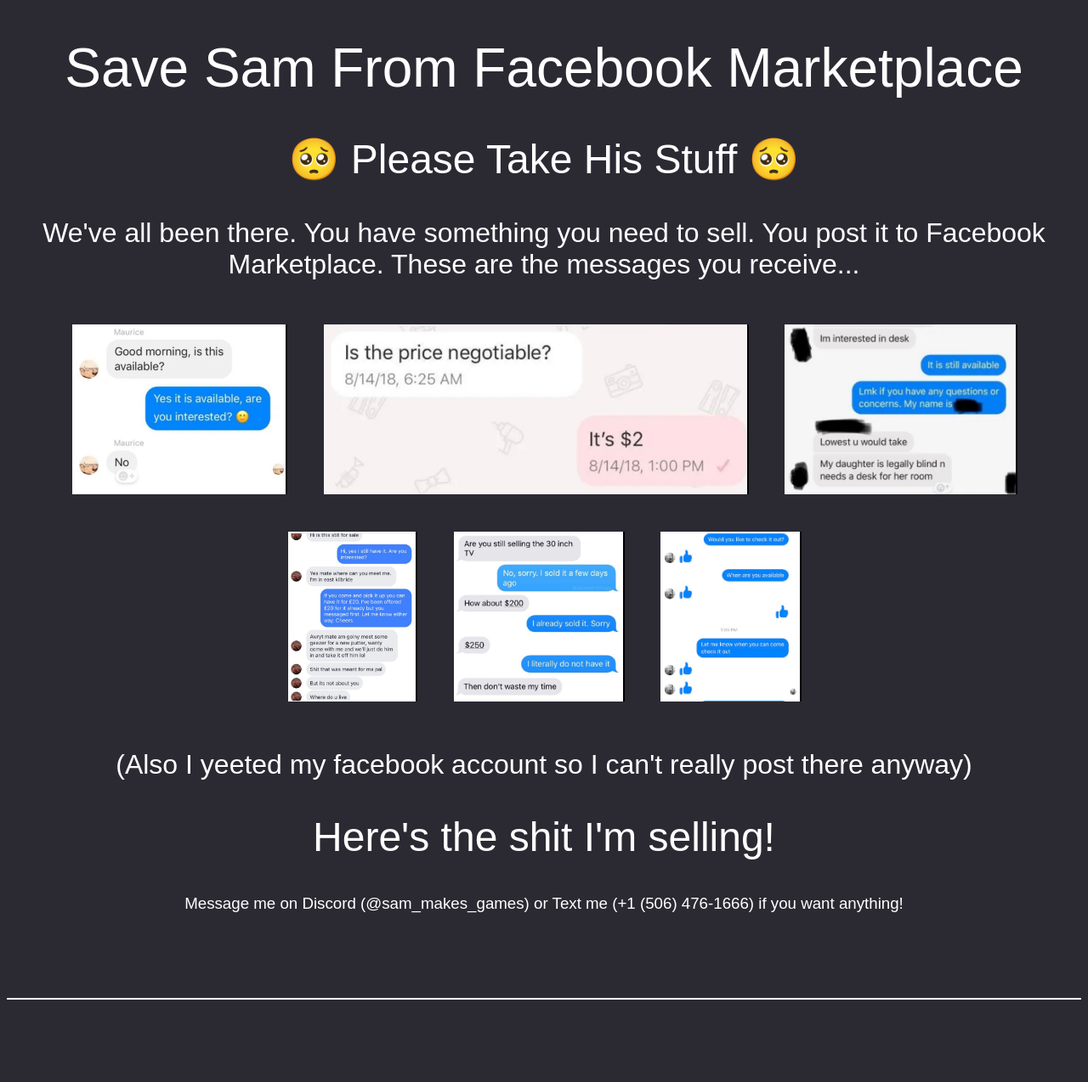
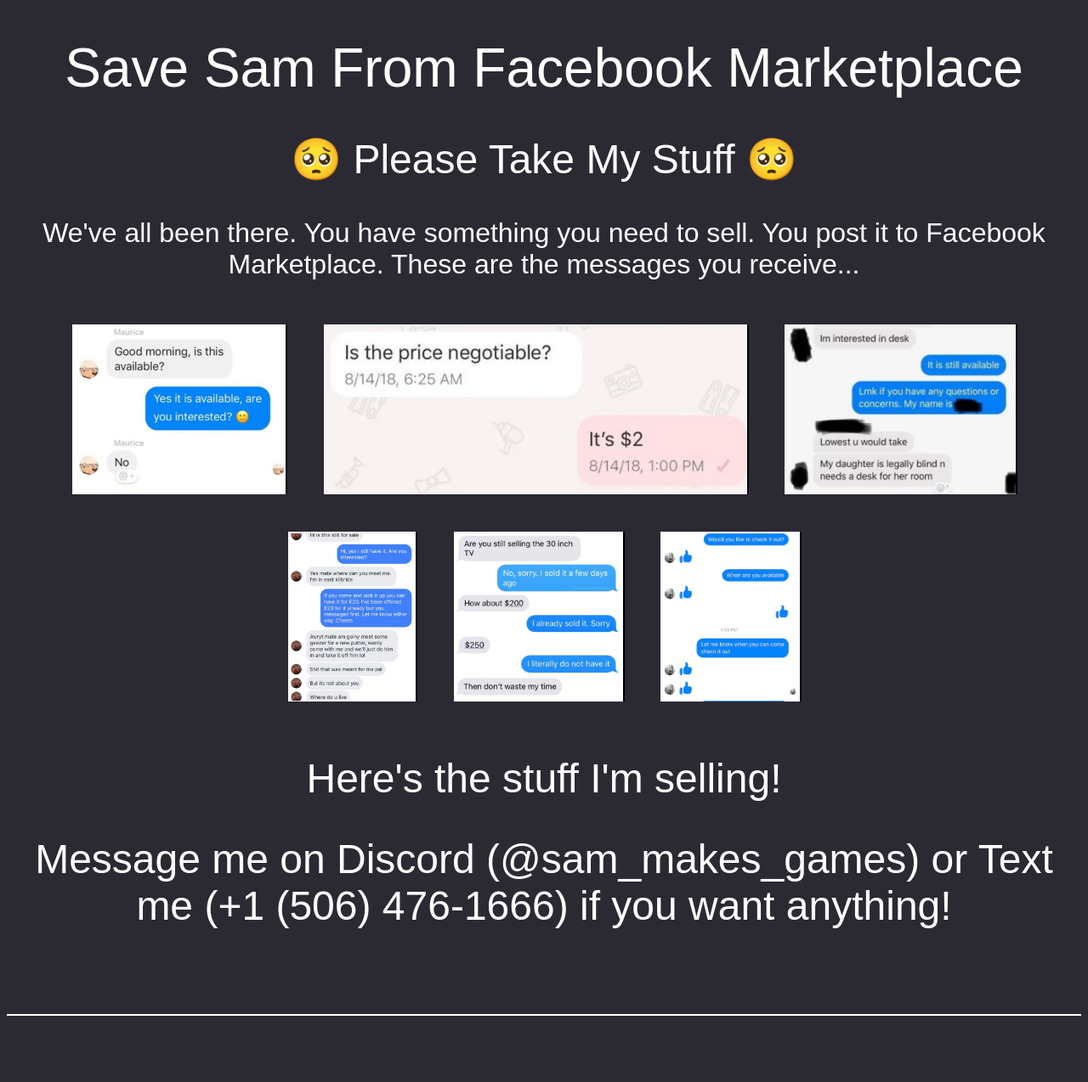
Before and after one commit to Samstiles/SaveSamFromFacebookMarket.Place, a plain HTML site: page index.html in a window 1280 px wide. Shown: the top 1274 px of the page at 85% size. Drawn offline with Linux system fonts and the light colour scheme; a web font is replaced by a local one.

Commit message:
Responsiveness

```diff
--- a/index.html
+++ b/index.html
@@ -14,7 +14,7 @@
   </head>
   <body>
     <h1>Save Sam From Facebook Marketplace</h1>
-    <h2>🥺 Please Take His Stuff 🥺</h2>
+    <h2>🥺 Please Take My Stuff 🥺</h2>
     <p>
       We've all been there. You have something you need to sell. You post it to
       Facebook Marketplace. These are the messages you receive...
@@ -28,17 +28,14 @@
       <img src="5.jpg" alt="wtf5" />
       <img src="6.jpg" alt="wtf6" />
     </div>
-    <p>
-      (Also I yeeted my facebook account so I can't really post there anyway)
-    </p>
 
-    <h2>Here's the shit I'm selling!</h2>
+    <h2>Here's the stuff I'm selling!</h2>
 
     <div class="contact">
-      <h3>
+      <h2>
         Message me on Discord (@sam_makes_games) or Text me (+1 (506) 476-1666)
         if you want anything!
-      </h3>
+      </h2>
     </div>
 
     <div class="divider"></div>
--- a/style.css
+++ b/style.css
@@ -21,6 +21,12 @@
   font-size: 64px;
 }
 
+@media screen and (max-width: 518px) {
+  h1 {
+    font-size: 48px;
+  }
+}
+
 h2 {
   font-size: 48px;
 }
@@ -41,6 +47,18 @@
   margin: 20px;
 }
 
+@media screen and (max-width: 518px) {
+  .fb-marketplace-previews img {
+    max-width: 320px;
+  }
+}
+
+@media screen and (max-width: 350px) {
+  .fb-marketplace-previews img {
+    max-width: 240px;
+  }
+}
+
 .divider {
   height: 2px;
   width: 100%;
@@ -48,7 +66,7 @@
   margin: 100px 0;
 }
 
-.contact h3 {
+.contact h2 {
   text-align: center;
 }
 
```
